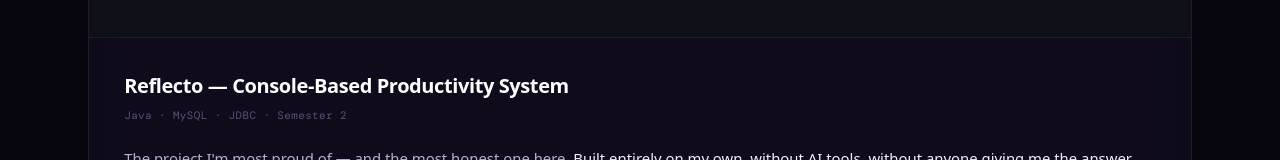
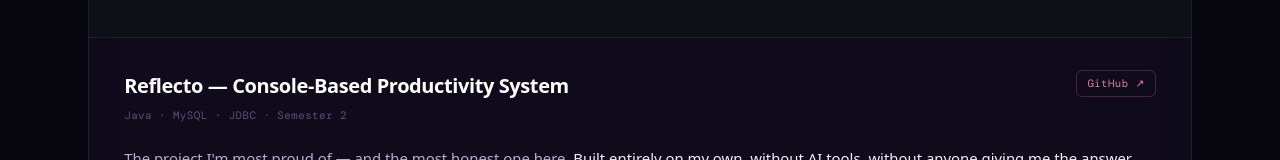
Before and after one commit to bhattyashwi14/yashwi-portfolio, a React (Vite) app: page / in a window 1280 px wide. Shown: the part 5869-6029 px from the top of the page. Built offline with nearby package versions, Linux system fonts and the light colour scheme; a web font is replaced by a local one.

Commit message:
Updated the Ui glitch for phones and tablets

```diff
--- a/src/App.tsx
+++ b/src/App.tsx
@@ -543,8 +543,12 @@ const styles = `
     }
 
     .nav-pill {
-      display: none;
-    }
+  display: inline-flex;
+  flex-shrink: 0;
+  font-size: 0.55rem;
+  padding: 4px 7px;
+  white-space: nowrap;
+}
 
 
     /* ---------- HERO ---------- */
@@ -1391,7 +1395,7 @@ const YashwiPortfolio: React.FC = () => {
                 </div>
               </div>
               <div className="proj-body">
-                <div className="proj-hdr"><h3>Reflecto — Console-Based Productivity System</h3></div>
+                <div className="proj-hdr"><h3>Reflecto — Console-Based Productivity System</h3><a href="https://github.com/bhattyashwi14/reflecto" target="_blank" rel="noreferrer" className="proj-gh">GitHub ↗</a></div>
                 <div className="proj-role">Java · MySQL · JDBC · Semester 2</div>
                 <div className="proj-story">
                   <p>The project I&apos;m most proud of — and the most honest one here. <strong>Built entirely on my own, without AI tools, without anyone giving me the answer.</strong> When it broke — and it broke constantly — the only way out was through.</p>
```
